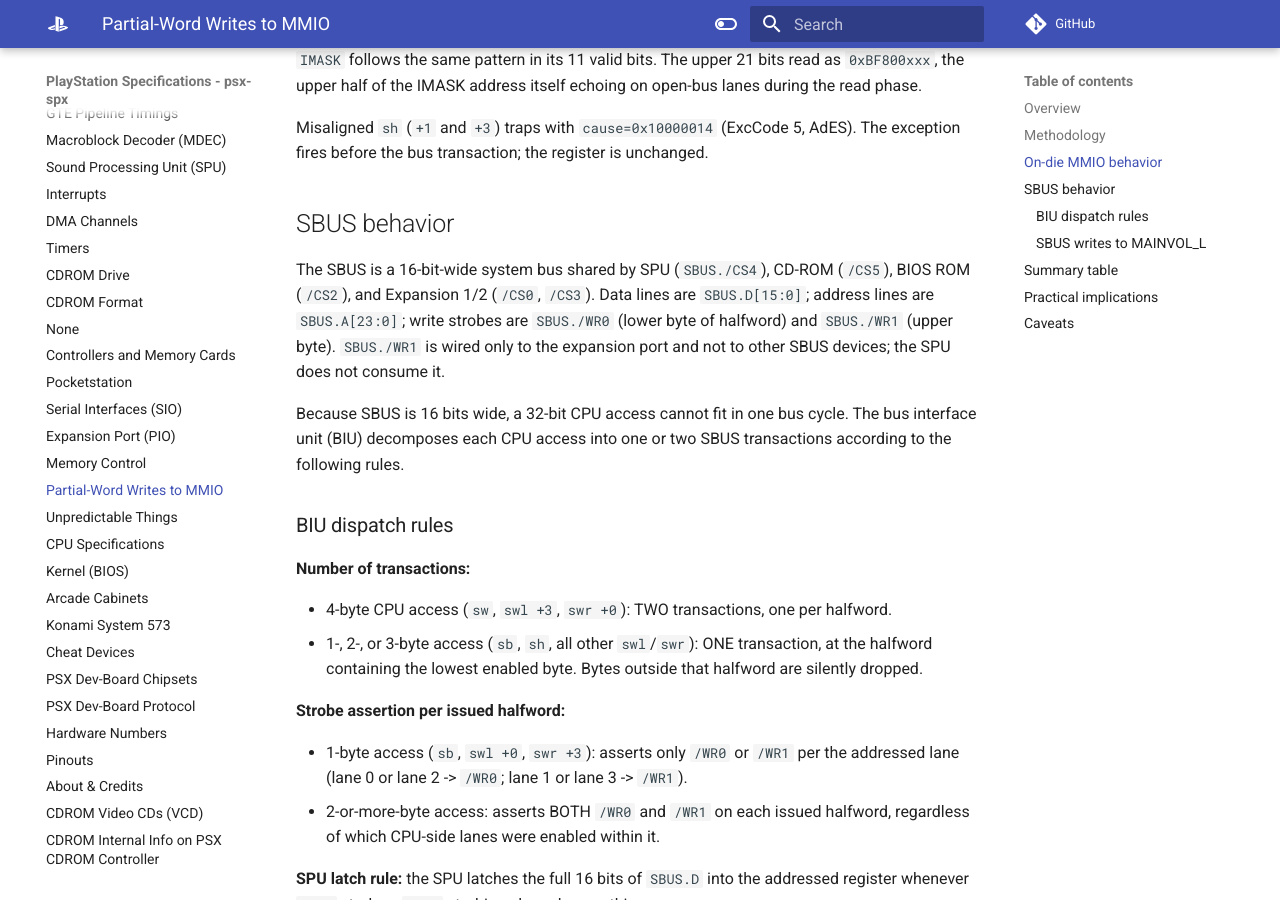
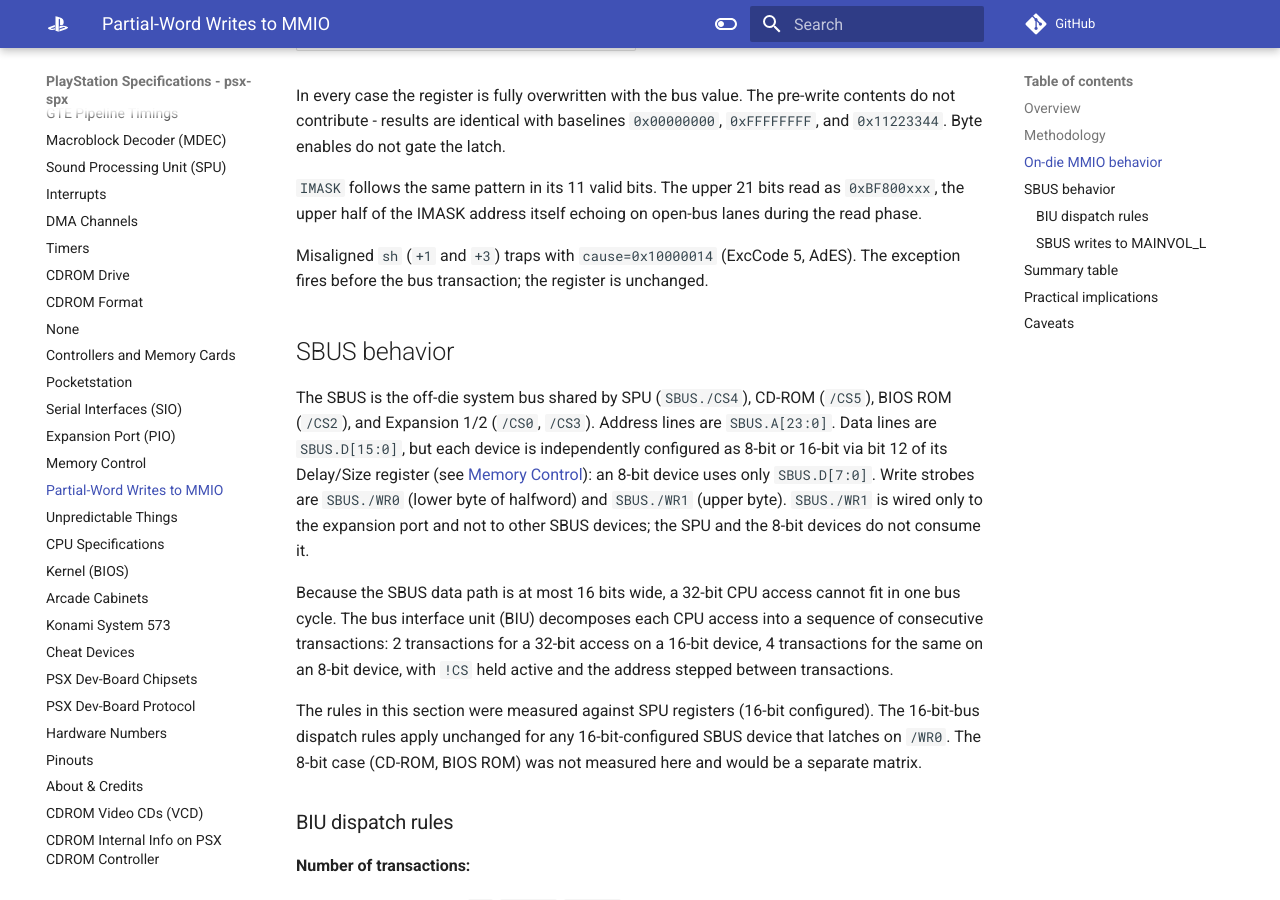
Before and after one commit to psx-spx/psx-spx.github.io, an MkDocs documentation site: the page built from docs/partialwordwrites.md, in a window 1280 px wide and 900 px high, scrolled down 2845 px. Built offline with MkDocs 1.6.1 and Material for MkDocs 9.7.7, drawn with Linux system fonts in a browser that asks for light colours; comment, search, counter and statistics services are not loaded; some of the changed text lies outside the part shown.

Commit message:
partialwordwrites: clarify SBUS data width is per-device
The previous draft framed SBUS as a fixed 16-bit-wide bus, but the
data path width is configured independently per device via bit 12
of each Delay/Size register. CD-ROM and BIOS ROM are 8-bit; SPU
is 16-bit; expansion ports can use either. Refs memorycontrol.md
for the configuration detail. The dispatch rules documented in
this page were measured against SPU only - the 8-bit case (CD-ROM,
BIOS ROM) issues 4 transactions per 32-bit CPU access instead of
2 and was not measured here.

Signed-off-by: Nicolas 'Pixel' Noble <nicolas@nobis-crew.org>

```diff
--- a/docs/partialwordwrites.md
+++ b/docs/partialwordwrites.md
@@ -23,17 +23,26 @@
   the 32-bit data fabric internal to the CPU package. Byte enables
   are ignored; partial-word stores latch a shifted source word in
   full.
-- **SBUS** (SPU, CD-ROM, BIOS ROM, Expansion 1/2) is a 16-bit-wide
-  off-die system bus. The bus interface unit decomposes 32-bit
-  CPU accesses into one or two 16-bit transactions following a
-  specific dispatch policy. The SPU latches halfwords whenever
-  `SBUS./WR0` strobes; `SBUS./WR1` alone is ignored.
+- **SBUS** (SPU, CD-ROM, BIOS ROM, Expansion 1/2) is an off-die
+  system bus whose data path width is per-device, configured via
+  bit 12 of each device's Delay/Size register (see
+  [Memory Control](memorycontrol.md)). CD-ROM and BIOS ROM are
+  configured as 8-bit; SPU is configured as 16-bit; expansion
+  ports can use either. For a 32-bit CPU access, the bus interface
+  unit decomposes the access into either 2 (16-bit device) or 4
+  (8-bit device) consecutive transactions, keeping `!CS` active
+  and stepping the address. The SPU specifically latches halfwords
+  whenever `SBUS./WR0` strobes; `SBUS./WR1` alone is ignored.
 
 The practical upshot is that idioms like "write one byte of a
 register" do not work for hardware registers, and an `sw` to a
 16-bit SPU register also writes the neighboring register.
 
 All numbers below are hardware-verified on a single SCPH-5501.
+The SBUS rules below were measured against SPU registers only;
+behavior at CD-ROM and BIOS ROM (8-bit-configured) is expected
+to differ in the number of transactions per access and has not
+been measured here.
 
 
 
@@ -121,19 +130,33 @@
 
 
 ##   SBUS behavior
-The SBUS is a 16-bit-wide system bus shared by SPU
+The SBUS is the off-die system bus shared by SPU
 (`SBUS./CS4`), CD-ROM (`/CS5`), BIOS ROM (`/CS2`), and
-Expansion 1/2 (`/CS0`, `/CS3`). Data lines are
-`SBUS.D[15:0]`; address lines are `SBUS.A[23:0]`; write
-strobes are `SBUS./WR0` (lower byte of halfword) and
-`SBUS./WR1` (upper byte). `SBUS./WR1` is wired only to
-the expansion port and not to other SBUS devices; the
-SPU does not consume it.
+Expansion 1/2 (`/CS0`, `/CS3`). Address lines are
+`SBUS.A[23:0]`. Data lines are `SBUS.D[15:0]`, but each
+device is independently configured as 8-bit or 16-bit
+via bit 12 of its Delay/Size register (see
+[Memory Control](memorycontrol.md)): an 8-bit device uses
+only `SBUS.D[7:0]`. Write strobes are `SBUS./WR0` (lower
+byte of halfword) and `SBUS./WR1` (upper byte).
+`SBUS./WR1` is wired only to the expansion port and not
+to other SBUS devices; the SPU and the 8-bit devices do
+not consume it.
 
-Because SBUS is 16 bits wide, a 32-bit CPU access cannot
-fit in one bus cycle. The bus interface unit (BIU) decomposes
-each CPU access into one or two SBUS transactions according to
-the following rules.
+Because the SBUS data path is at most 16 bits wide, a
+32-bit CPU access cannot fit in one bus cycle. The bus
+interface unit (BIU) decomposes each CPU access into a
+sequence of consecutive transactions: 2 transactions for
+a 32-bit access on a 16-bit device, 4 transactions for
+the same on an 8-bit device, with `!CS` held active and
+the address stepped between transactions.
+
+The rules in this section were measured against SPU
+registers (16-bit configured). The 16-bit-bus dispatch
+rules apply unchanged for any 16-bit-configured SBUS
+device that latches on `/WR0`. The 8-bit case (CD-ROM,
+BIOS ROM) was not measured here and would be a separate
+matrix.
 
 ###   BIU dispatch rules
 
@@ -218,7 +241,7 @@
 with the full bus payload regardless of byte enables. "drop"
 means the register is unchanged.
 
-| op   | offset | on-die 32-bit MMIO          | SBUS 16-bit (e.g. SPU)                  |
+| op   | offset | on-die 32-bit MMIO          | SBUS 16-bit-configured (e.g. SPU)       |
 |------|--------|-----------------------------|-----------------------------------------|
 | `sw` | +0     | full word latched           | both halfwords latched (incl. neighbor) |
 | `sh` | +0     | full word, hi half from bus | low halfword latched                    |
@@ -274,8 +297,11 @@
 - Only IMASK, DPCR, and SPU registers (MAINVOL_L and voice 0
   volumes) were tested directly. The on-die behavior is
   expected to apply uniformly to all on-die MMIO; the SBUS
-  behavior is expected to apply uniformly to all SPU registers
-  but has not been verified for CD-ROM or BIOS ROM access.
+  behavior is expected to apply to other 16-bit-configured
+  SBUS devices but has not been verified there. CD-ROM and
+  BIOS ROM are 8-bit-configured (Delay/Size bit 12 = 0) so the
+  number of transactions per CPU access differs - their write
+  semantics were not measured.
 - GPU GP0/GP1 (VBUS, 32-bit, single decoded address bit, no
   byte masking) and timer mode registers (R/W with side
   effects) were not tested.
```
